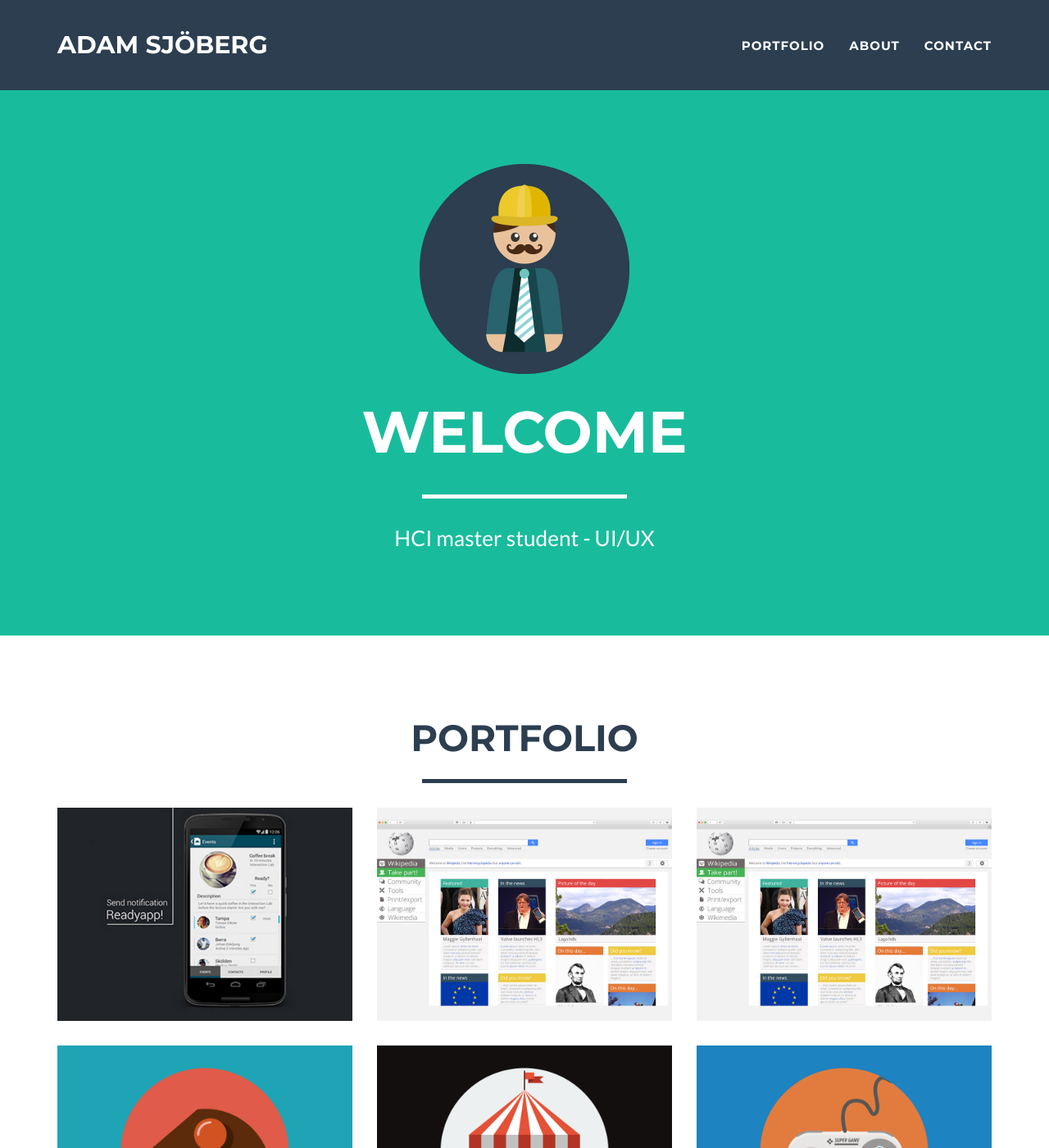
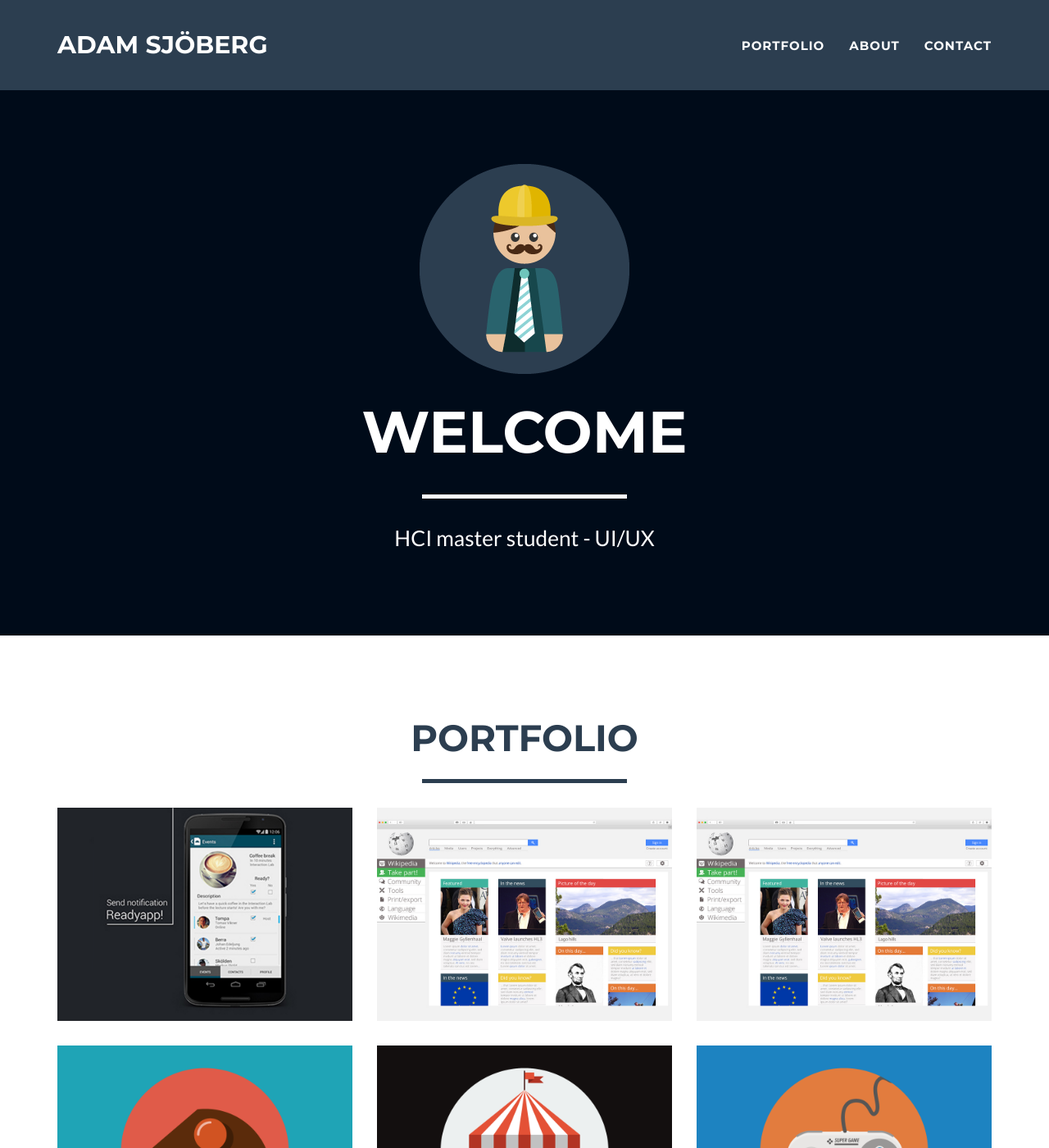
Before and after one commit to Adamsjoberg/Adamsjoberg.github.io, a Jekyll site: the page built from index.html, in a window 1280 px wide and 1400 px high. Shown: the whole window at 82% size. Built offline with Jekyll 4.4.1, drawn with Linux system fonts in a browser that asks for light colours.

Commit message:
primary color again

```diff
--- a/_config.yml
+++ b/_config.yml
@@ -9,7 +9,7 @@ contact: static
 
 # Color settings (hex-codes without the leading hash-tag)
 color:
-  primary: 18bc9c #000B19
+  primary: 000B19 #80B3FF
   secondary: 2c3e50 #FD6E8A
   secondary-dark: 233140 #A2122F
 
```
